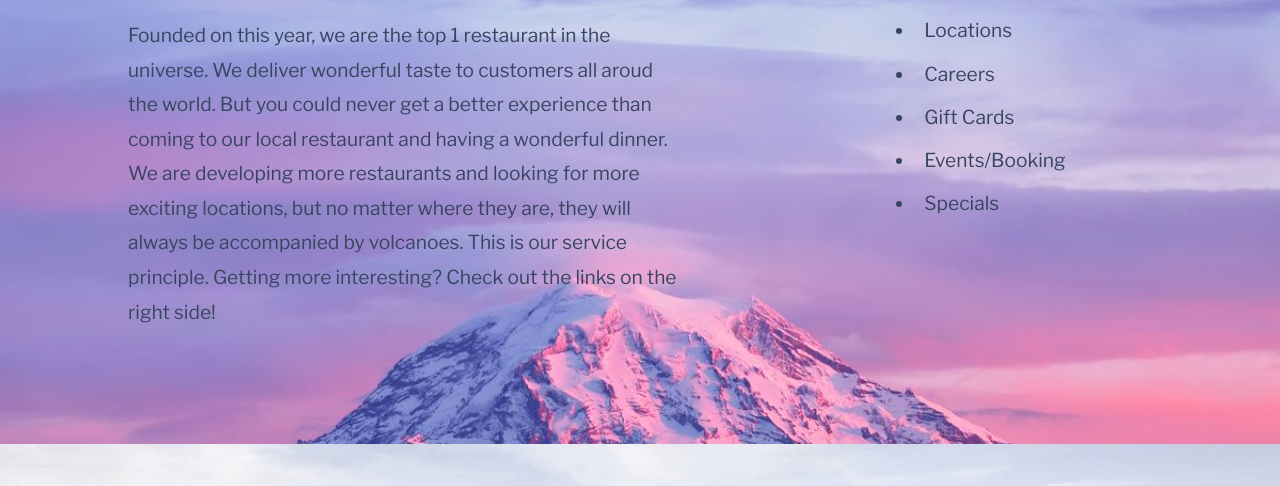
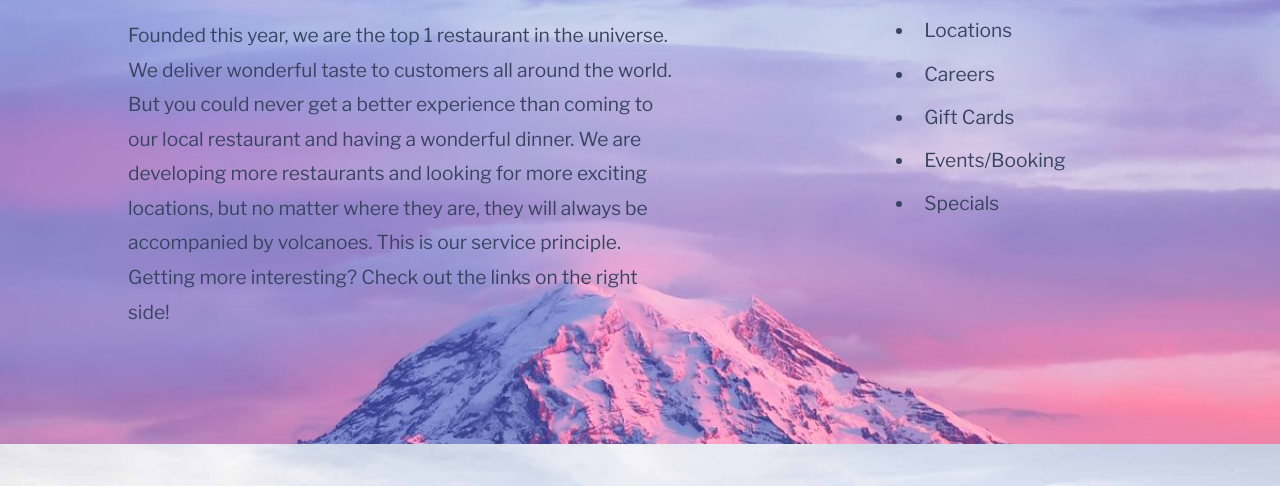
Before and after one commit to Ellaqi-tech/Vesuvius-Final-Project-2019, a plain HTML site: page about-us.html in a window 1280 px wide. Shown: the part 260-746 px from the top of the page. Drawn offline with nearby package versions, Linux system fonts and the light colour scheme; a web font is replaced by a local one.

Commit message:
spelling fixed

```diff
--- a/about-us.html
+++ b/about-us.html
@@ -30,7 +30,7 @@
         <div id="flex-container">
             <div id="intro">
                 <h1>About Us</h1>
-                <p> Founded on this year, we are the top 1 restaurant in the universe. We deliver wonderful taste to customers all aroud the world. But you could never get a better experience than coming to our local restaurant and having a wonderful dinner. We are developing more restaurants and looking for more exciting locations, but no matter where they are, they will always be accompanied by volcanoes. This is our service principle. Getting more interesting? Check out the links on the right side!</p>
+                <p> Founded this year, we are the top 1 restaurant in the universe. We deliver wonderful taste to customers all around the world. But you could never get a better experience than coming to our local restaurant and having a wonderful dinner. We are developing more restaurants and looking for more exciting locations, but no matter where they are, they will always be accompanied by volcanoes. This is our service principle. Getting more interesting? Check out the links on the right side!</p>
             </div>
             <div id="link">
                 <ul>
```
